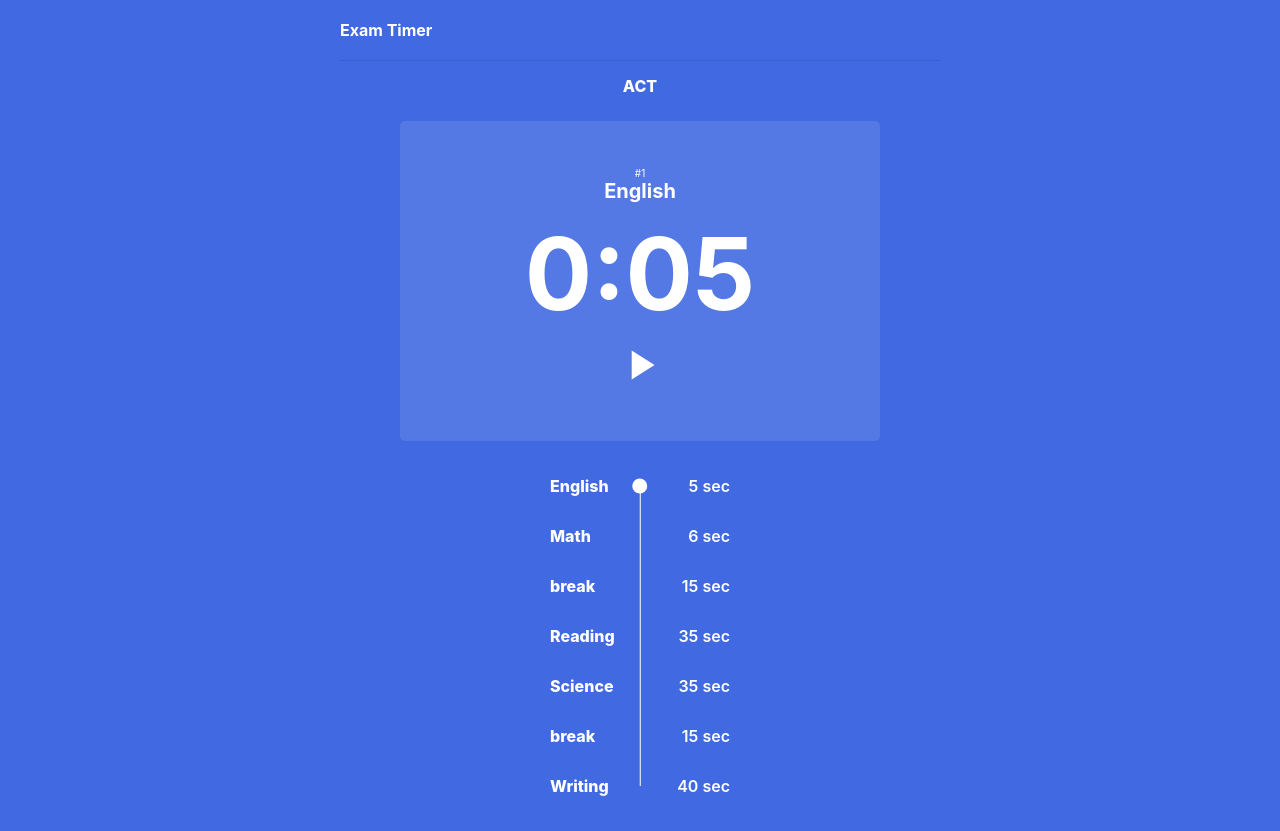
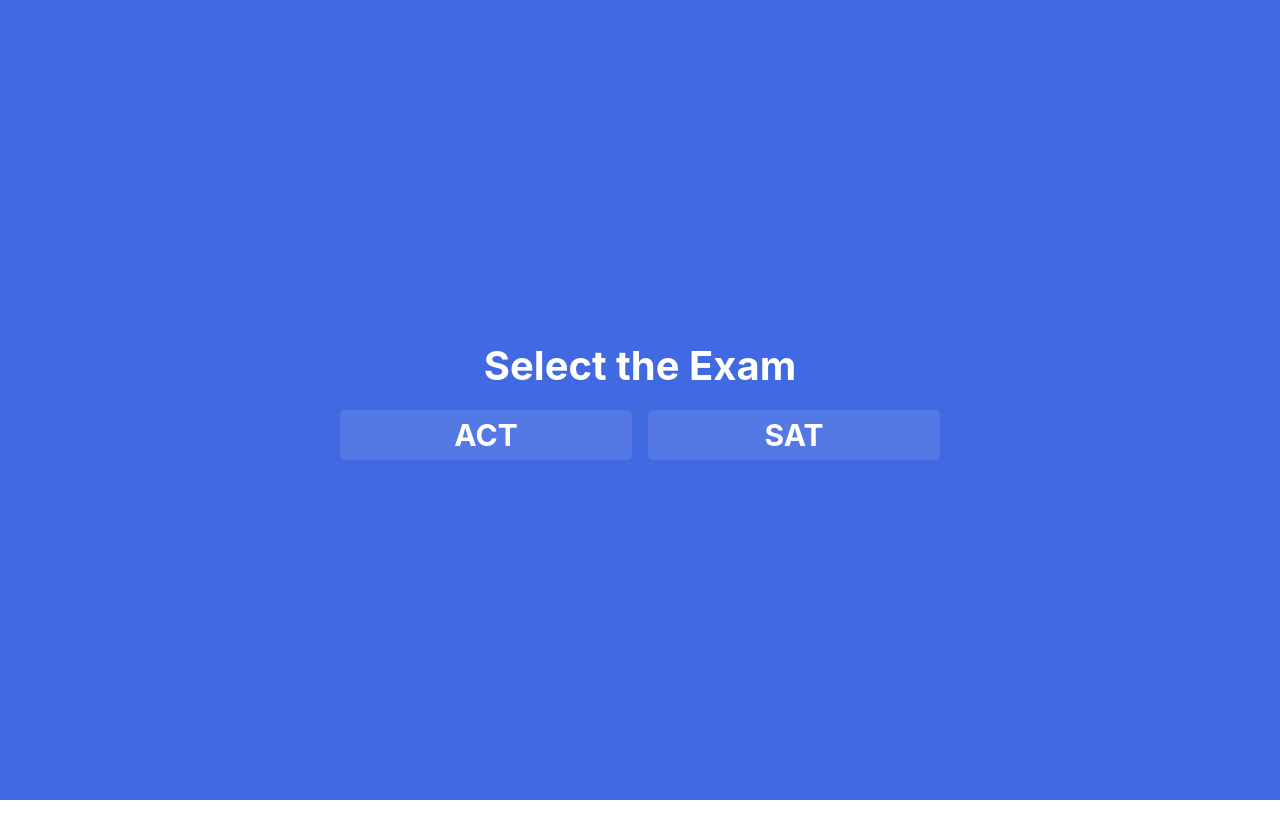
Before and after one commit to yongshn220/ExamClocker_frontend, a React (Create React App) app: page / in a window 1280 px wide. After the commit the page ends 800 px from the top, so only its background shows below. Built offline with nearby package versions, Linux system fonts and the light colour scheme.

Commit message:
Add Start page

```diff
--- a/public/index.html
+++ b/public/index.html
@@ -36,7 +36,7 @@
       You can add webfonts, meta tags, or analytics to this file.
       The build step will place the bundled scripts into the <body> tag.
 
-      To begin the development, run `npm start` or `yarn start`.
+      To begin the development, run `npm components` or `yarn components`.
       To create a production bundle, use `npm run build` or `yarn build`.
     -->
   </body>
--- a/src/App.js
+++ b/src/App.js
@@ -2,13 +2,15 @@
 import {RecoilRoot} from "recoil";
 import {BrowserRouter, Routes, Route} from "react-router-dom";
 import Home from "./pages/home/Home";
+import Start from "./pages/home/Start";
 
 function App() {
   return (
     <RecoilRoot>
       <BrowserRouter>
         <Routes>
-          <Route path="/" element={<Home/>}/>
+          <Route path="/" element={<Start/>}/>
+          <Route path="/home" element={<Home/>}/>
         </Routes>
       </BrowserRouter>
     </RecoilRoot>
--- a/src/index.js
+++ b/src/index.js
@@ -11,7 +11,7 @@
   </React.StrictMode>
 );
 
-// If you want to start measuring performance in your app, pass a function
+// If you want to components measuring performance in your app, pass a function
 // to log results (for example: reportWebVitals(console.log))
 // or send to an analytics endpoint. Learn more: https://bit.ly/CRA-vitals
 reportWebVitals();
--- /dev/null
+++ b/src/pages/components/LayoutBase.js
@@ -0,0 +1,36 @@
+import {styled} from "@mui/material/styles";
+import {COLOR} from "../../util/utils";
+
+
+export default function LayoutBase({children}) {
+  return(
+    <Base>
+      <Side/>
+      <Content>
+        {children}
+      </Content>
+      <Side/>
+    </Base>
+  )
+}
+
+
+const Base = styled('div')({
+  display: 'flex',
+  position: 'absolute',
+  width: '100vw',
+  minHeight: '100vh',
+  backgroundColor: COLOR.blue,
+});
+
+const Content = styled('div')({
+  display: 'flex',
+  flexDirection: 'column',
+  flex: '0 0 60rem',
+});
+
+const Side = styled('div')({
+  flexGrow: 1,
+  flexBasis: '33.33%',
+  flexShrink: 1,
+});
--- a/src/pages/home/Header.js
+++ b/src/pages/home/Header.js
@@ -3,7 +3,7 @@
 export default function HomeHeader() {
   return (
     <Base>
-      Exam Timer
+      ExamTic
     </Base>
   )
 }
--- a/src/pages/home/Home.js
+++ b/src/pages/home/Home.js
@@ -1,38 +1,13 @@
+import LayoutBase from "../components/LayoutBase";
+import HomeHeader from "./Header";
 import ExamTimer from "../timer/ExamTimer";
-import {styled} from "@mui/material/styles";
-import {COLOR} from "../../util/utils";
-import HomeHeader from "./Header";
-
 
 export default function Home() {
+
   return (
-    <Base>
-      <Side/>
-      <Content>
-        <HomeHeader/>
-        <ExamTimer/>
-      </Content>
-      <Side/>
-    </Base>
+    <LayoutBase>
+      <HomeHeader/>
+      <ExamTimer/>
+    </LayoutBase>
   )
 }
-
-const Base = styled('div')({
-  display: 'flex',
-  position: 'absolute',
-  width: '100vw',
-  minHeight: '100vh',
-  backgroundColor: COLOR.blue,
-});
-
-const Content = styled('div')({
-  display: 'flex',
-  flexDirection: 'column',
-  flex: '0 0 60rem',
-});
-
-const Side = styled('div')({
-  flexGrow: 1,
-  flexBasis: '33.33%',
-  flexShrink: 1,
-});
--- /dev/null
+++ b/src/pages/home/Start.js
@@ -0,0 +1,61 @@
+import LayoutBase from "../components/LayoutBase";
+import {useNavigate} from "react-router-dom";
+import {styled} from "@mui/material/styles";
+import Grid from '@mui/material/Grid';
+
+export default function Start() {
+  const navigate = useNavigate();
+
+  const handleClick = (examName) => {
+    // Navigate to the respective exam page or perform any action
+    navigate('/home');
+  };
+
+  return (
+    <LayoutBase>
+      <Base>
+        <IntroText> Select the Exam </IntroText>
+        <Grid container spacing={2}>
+          <Grid item xs={6}>
+            <Item onClick={() => handleClick('ACT')} >ACT</Item>
+          </Grid>
+          <Grid item xs={6}>
+            <Item onClick={() => handleClick('ACT')} >SAT</Item>
+          </Grid>
+        </Grid>
+      </Base>
+    </LayoutBase>
+  )
+}
+
+
+const Base = styled('div')({
+  display:'flex',
+  flex: 1,
+  flexDirection: 'column',
+  justifyContent:'center',
+  alignItems:'center',
+});
+
+const IntroText = styled('div')({
+  fontSize:'4rem',
+  fontWeight:'700',
+  marginBottom: '2rem',
+})
+
+
+
+const Item = styled('div')({
+  display: 'flex',
+  justifyContent: 'center',
+  alignItems: 'center',
+  fontSize: '3rem',
+  fontWeight: '700',
+  height: '50px',
+  borderRadius: '5px',
+  backgroundColor: 'rgba(255,255,255,0.1)',
+  cursor: 'pointer',
+  '&:hover': {
+    backgroundColor: 'rgba(255,255,255,0.3)',
+  },
+});
--- a/src/pages/timer/ExamSchedule.js
+++ b/src/pages/timer/ExamSchedule.js
@@ -1,4 +1,4 @@
-import React, {useMemo, useState} from 'react';
+import React, {useMemo} from 'react';
 import {TimeControllerItemHeight} from "../../util/utils";
 import {useRecoilState} from "recoil";
 import {curSubjectIndexAtom} from "../../recoil/timerState";
@@ -48,7 +48,7 @@
     display: 'flex',
     flexDirection: 'row',
     width:'30%',
-    alignItems: 'flex-start',
+    alignItems: 'flex-components',
     borderRadius: '8px',
     padding: '20px',
   },
```
